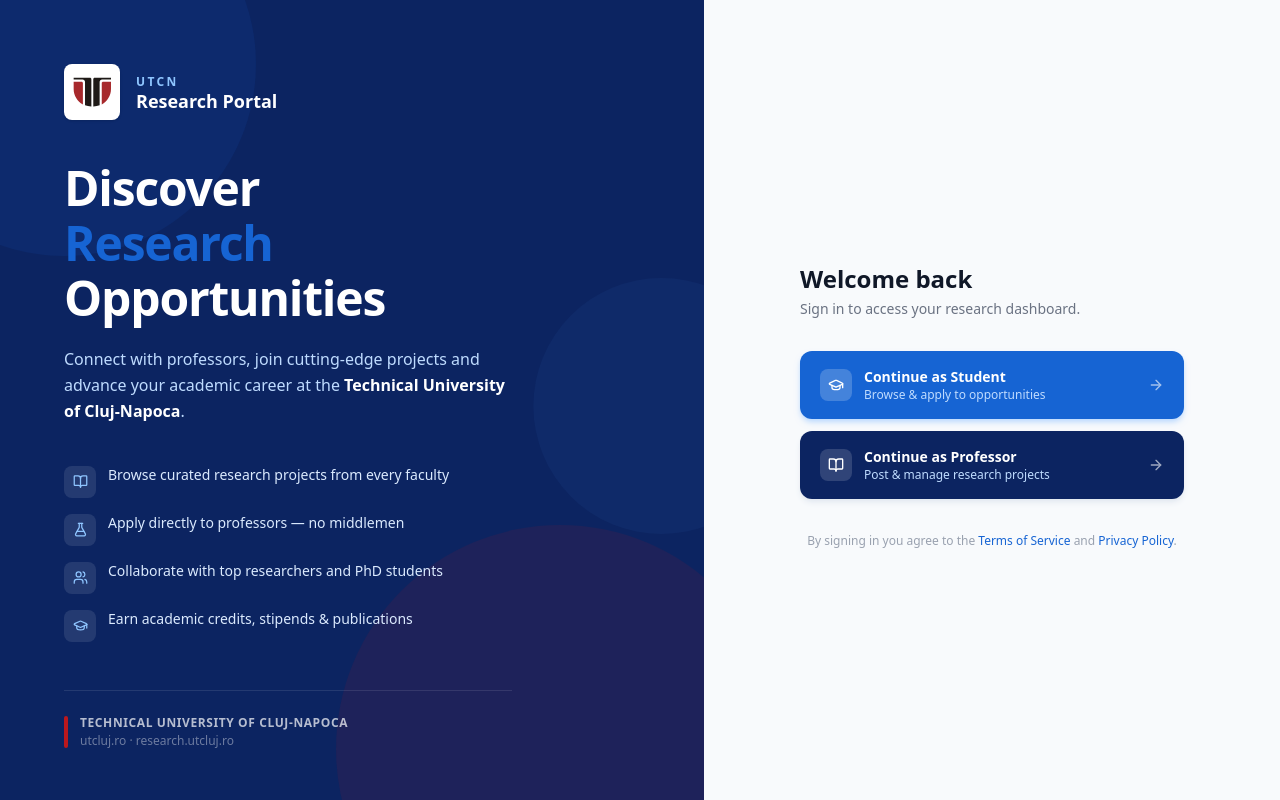
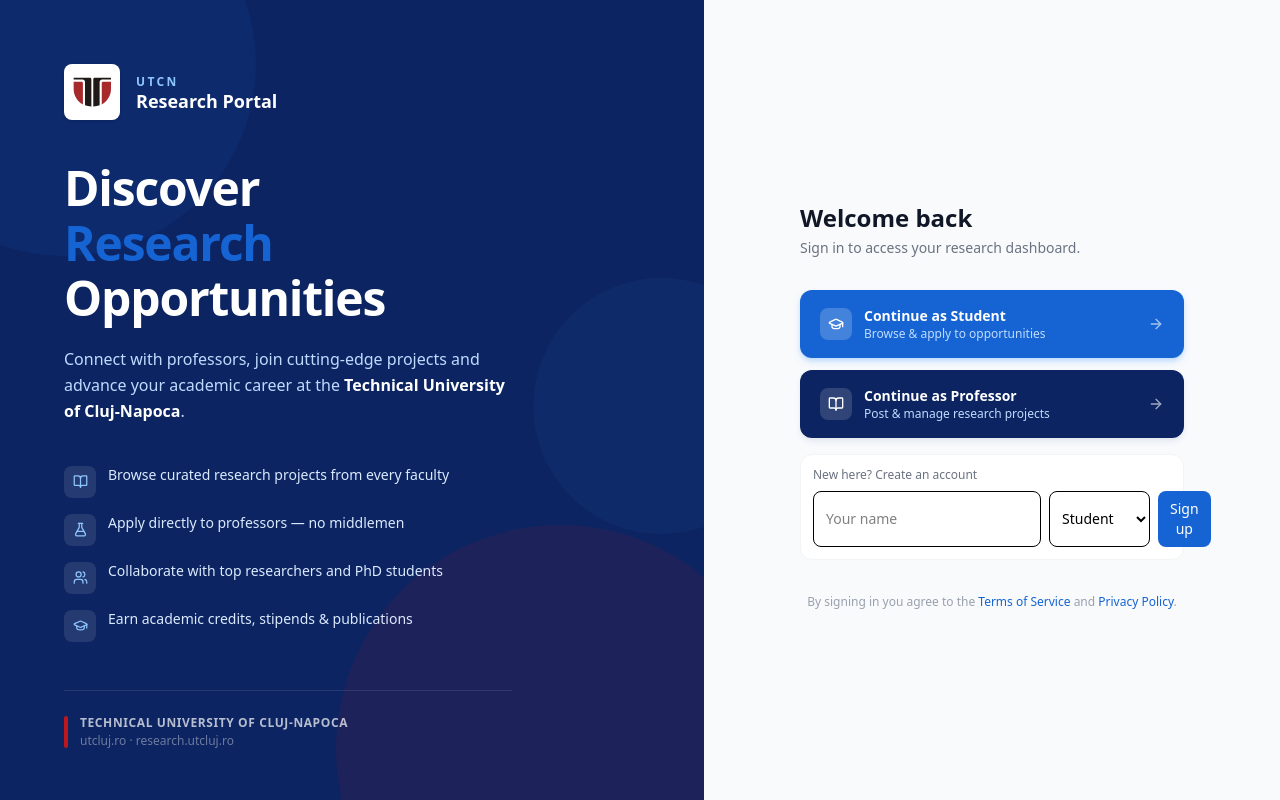
Before and after one commit to GDGoC-UTCN/research-opportunities-tucn, a React (Vite) app in the folder tucn-research-opportunities/: page / in a window 1280 px wide. Built offline with nearby package versions, Linux system fonts and the light colour scheme.

Commit message:
feat(auth): add signup, admin approvals and in-memory users

```diff
--- a/tucn-research-opportunities/src/App.tsx
+++ b/tucn-research-opportunities/src/App.tsx
@@ -1,6 +1,7 @@
 import { useState, useEffect, useMemo } from 'react';
 import { AnimatePresence } from 'motion/react';
-import { MOCK_OPPORTUNITIES, MOCK_APPLICATIONS, Opportunity, User, MOCK_STUDENT, MOCK_PROFESSOR, Application, UploadedFile } from './types';
+import { MOCK_OPPORTUNITIES, MOCK_APPLICATIONS, Opportunity, User, MOCK_STUDENT, MOCK_STUDENT_2, MOCK_PROFESSOR, MOCK_ADMIN, Application, UploadedFile } from './types';
+import AdminDashboard from './components/admin/AdminDashboard';
 
 // Extracted Components
 import LoginView from './components/common/LoginView';
@@ -15,6 +16,7 @@
 
 export default function App() {
   const [currentUser, setCurrentUser] = useState<User | null>(null);
+  const [users, setUsers] = useState<User[]>([MOCK_ADMIN, MOCK_STUDENT, MOCK_STUDENT_2, { ...MOCK_PROFESSOR, approved: true }]);
   const [opportunities, setOpportunities] = useState<Opportunity[]>(MOCK_OPPORTUNITIES);
   const [applications, setApplications] = useState<Application[]>(MOCK_APPLICATIONS);
   const [view, setView] = useState<'login' | 'list' | 'detail' | 'create' | 'dashboard' | 'applications'>('login');
@@ -29,9 +31,39 @@
   const [showUserMenu, setShowUserMenu] = useState(false);
   const [applyModalOpen, setApplyModalOpen] = useState(false);
 
-  const handleLogin = (role: 'student' | 'professor') => {
-    setCurrentUser(role === 'student' ? MOCK_STUDENT : MOCK_PROFESSOR);
-    setView(role === 'professor' ? 'dashboard' : 'list');
+  const handleLogin = (role: 'student' | 'professor' | 'admin') => {
+    // simple demo login: pick first user with the role who is approved (professors need approved=true)
+    const user = users.find(u => u.role === role && (u.role !== 'professor' || u.approved));
+    if (!user) {
+      alert('No account available for this role (or awaiting approval). Create an account or ask admin to approve.');
+      return;
+    }
+    setCurrentUser(user);
+    setView(user.role === 'professor' ? 'dashboard' : user.role === 'admin' ? 'dashboard' : 'list');
+  };
+
+  const handleSignup = (data: { name: string; role: 'student' | 'professor'; department?: string }) => {
+    const id = Date.now().toString();
+    const newUser: User = {
+      id,
+      name: data.name,
+      role: data.role,
+      avatar: `https://picsum.photos/seed/${encodeURIComponent(data.name)}/100/100`,
+      department: data.department,
+      approved: data.role === 'student' ? true : false,
+    };
+    setUsers(prev => [newUser, ...prev]);
+    if (newUser.role === 'student') {
+      setCurrentUser(newUser);
+      setView('list');
+    } else {
+      alert('Professor account created and pending admin approval. An admin must approve the account before you can post.');
+    }
+  };
+
+  const approveProfessor = (id: string) => {
+    setUsers(prev => prev.map(u => u.id === id ? { ...u, approved: true } : u));
+    alert('Professor approved — they can now log in.');
   };
 
   const handleLogout = () => {
@@ -99,7 +131,7 @@
   }, [allFilteredOpportunities, currentPage, itemsPerPage]);
 
   if (view === 'login') {
-    return <LoginView handleLogin={handleLogin} />;
+    return <LoginView handleLogin={handleLogin} handleSignup={handleSignup} />;
   }
 
   return (
@@ -145,6 +177,9 @@
               setApplications={setApplications}
               setView={setView}
             />
+          ) : view === 'dashboard' && currentUser?.role === 'admin' ? (
+            // Admin dashboard for approving professor accounts
+            <AdminDashboard users={users} approveProfessor={approveProfessor} />
           ) : view === 'detail' && selectedOpportunity ? (
             <OpportunityDetail
               selectedOpportunity={selectedOpportunity}
--- /dev/null
+++ b/tucn-research-opportunities/src/components/admin/AdminDashboard.tsx
@@ -0,0 +1,34 @@
+import React from 'react';
+import { User } from '../../types';
+
+interface Props {
+  users: User[];
+  approveProfessor: (id: string) => void;
+}
+
+export default function AdminDashboard({ users, approveProfessor }: Props) {
+  const pending = users.filter(u => u.role === 'professor' && !u.approved);
+
+  return (
+    <div className="max-w-4xl mx-auto">
+      <h1 className="text-2xl font-bold mb-4">Admin — Account approvals</h1>
+      {pending.length === 0 ? (
+        <div className="bg-white rounded-2xl p-8 border border-gray-100">No pending professor accounts.</div>
+      ) : (
+        <div className="space-y-3">
+          {pending.map(p => (
+            <div key={p.id} className="bg-white rounded-xl border border-gray-100 p-4 flex items-center justify-between">
+              <div>
+                <div className="font-semibold">{p.name}</div>
+                <div className="text-xs text-gray-500">{p.department || '—'}</div>
+              </div>
+              <div>
+                <button onClick={() => approveProfessor(p.id)} className="px-3 py-2 bg-utcn-primary text-white rounded-lg">Approve</button>
+              </div>
+            </div>
+          ))}
+        </div>
+      )}
+    </div>
+  );
+}
--- a/tucn-research-opportunities/src/components/common/LoginView.tsx
+++ b/tucn-research-opportunities/src/components/common/LoginView.tsx
@@ -4,10 +4,11 @@
 import { BookOpen, Users, FlaskConical, GraduationCap, ArrowRight } from 'lucide-react';
 
 interface Props {
-  handleLogin: (role: 'student' | 'professor') => void;
+  handleLogin: (role: 'student' | 'professor' | 'admin') => void;
+  handleSignup: (data: { name: string; role: 'student' | 'professor'; department?: string }) => void;
 }
 
-export default function LoginView({ handleLogin }: Props) {
+export default function LoginView({ handleLogin, handleSignup }: Props) {
   return (
     <div className="min-h-screen flex flex-col lg:flex-row font-sans">
 
@@ -124,6 +125,28 @@
               </div>
               <ArrowRight size={16} className="opacity-60 group-hover:opacity-100 group-hover:translate-x-0.5 transition-all" />
             </motion.button>
+
+            {/* Signup small form */}
+            <div className="mt-4 bg-white border border-gray-100 rounded-xl p-3">
+              <p className="text-xs text-gray-500 mb-2">New here? Create an account</p>
+              <form onSubmit={(e) => {
+                e.preventDefault();
+                const form = e.currentTarget as HTMLFormElement;
+                const fd = new FormData(form);
+                const name = fd.get('name') as string;
+                const role = fd.get('role') as 'student' | 'professor';
+                const dept = fd.get('department') as string | undefined;
+                handleSignup({ name, role, department: dept });
+                form.reset();
+              }} className="flex gap-2">
+                <input name="name" required placeholder="Your name" className="flex-1 text-sm px-3 py-2 border rounded-lg" />
+                <select name="role" defaultValue="student" className="text-sm px-2 py-2 border rounded-lg">
+                  <option value="student">Student</option>
+                  <option value="professor">Professor</option>
+                </select>
+                <button className="px-3 py-2 bg-utcn-primary text-white rounded-lg text-sm">Sign up</button>
+              </form>
+            </div>
           </div>
 
           <p className="text-center text-xs text-gray-400 mt-8 leading-relaxed">
--- a/tucn-research-opportunities/src/types.ts
+++ b/tucn-research-opportunities/src/types.ts
@@ -29,7 +29,7 @@
   requireTranscript?: boolean;
 }
 
-export type Role = 'student' | 'professor';
+export type Role = 'student' | 'professor' | 'admin';
 
 export interface User {
   id: string;
@@ -37,6 +37,8 @@
   role: Role;
   avatar: string;
   department?: string;
+  // for professor accounts: whether admin approved this account
+  approved?: boolean;
 }
 
 export type ApplicationStatus = 'pending' | 'accepted' | 'rejected';
@@ -89,6 +91,14 @@
   role: 'professor',
   department: "Computer Science",
   avatar: "https://picsum.photos/seed/julian/100/100"
+};
+
+export const MOCK_ADMIN: User = {
+  id: 'admin1',
+  name: 'UTCN Admin',
+  role: 'admin',
+  avatar: 'https://picsum.photos/seed/admin/100/100',
+  approved: true,
 };
 
 export const MOCK_OPPORTUNITIES: Opportunity[] = [
```
